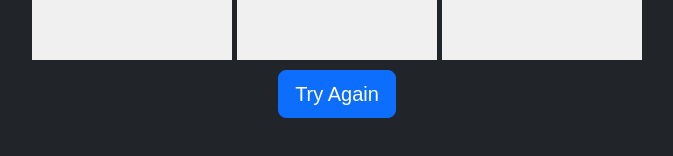
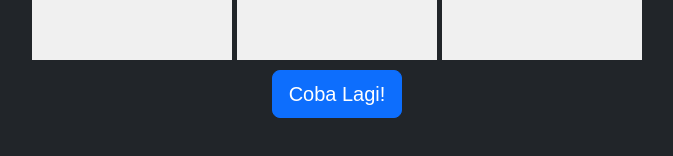
Before and after one commit to afnImadurrosyad/Tic-Tac-Toe, a plain HTML site: page index.html in a window 1280 px wide. Shown: the part 616-772 px from the top of the page, without its empty margins (303-976 px from the left). Drawn offline with nearby package versions, Linux system fonts and the light colour scheme; some packages are replaced by stand-ins of ours; a script that the page names is missing.

Commit message:
hosting commit

```diff
--- a/index.html
+++ b/index.html
@@ -20,7 +20,7 @@
             <div class="cell" onclick="makeMove(7)"></div>
             <div class="cell" onclick="makeMove(8)"></div>
         </div>
-        <button id="btnMain" type="button" class="main-btn btn btn-primary btn-lg">Try Again</button>
+        <button id="btnMain" type="button" class="main-btn btn btn-primary btn-lg">Coba Lagi!</button>
     </div>
     <!-- here -->
     <script src="https://code.jquery.com/jquery-3.5.1.slim.min.js"></script>
```
